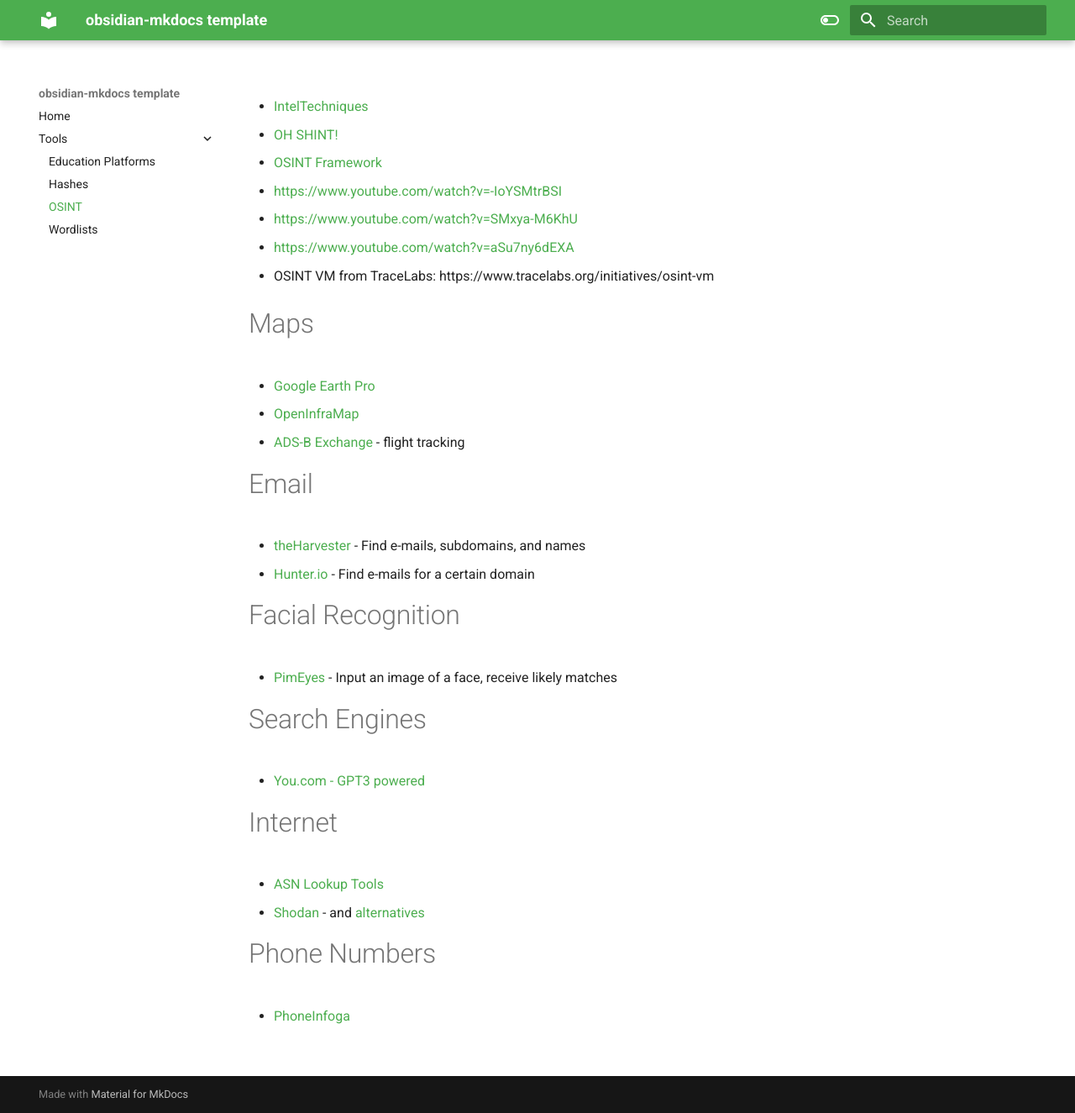
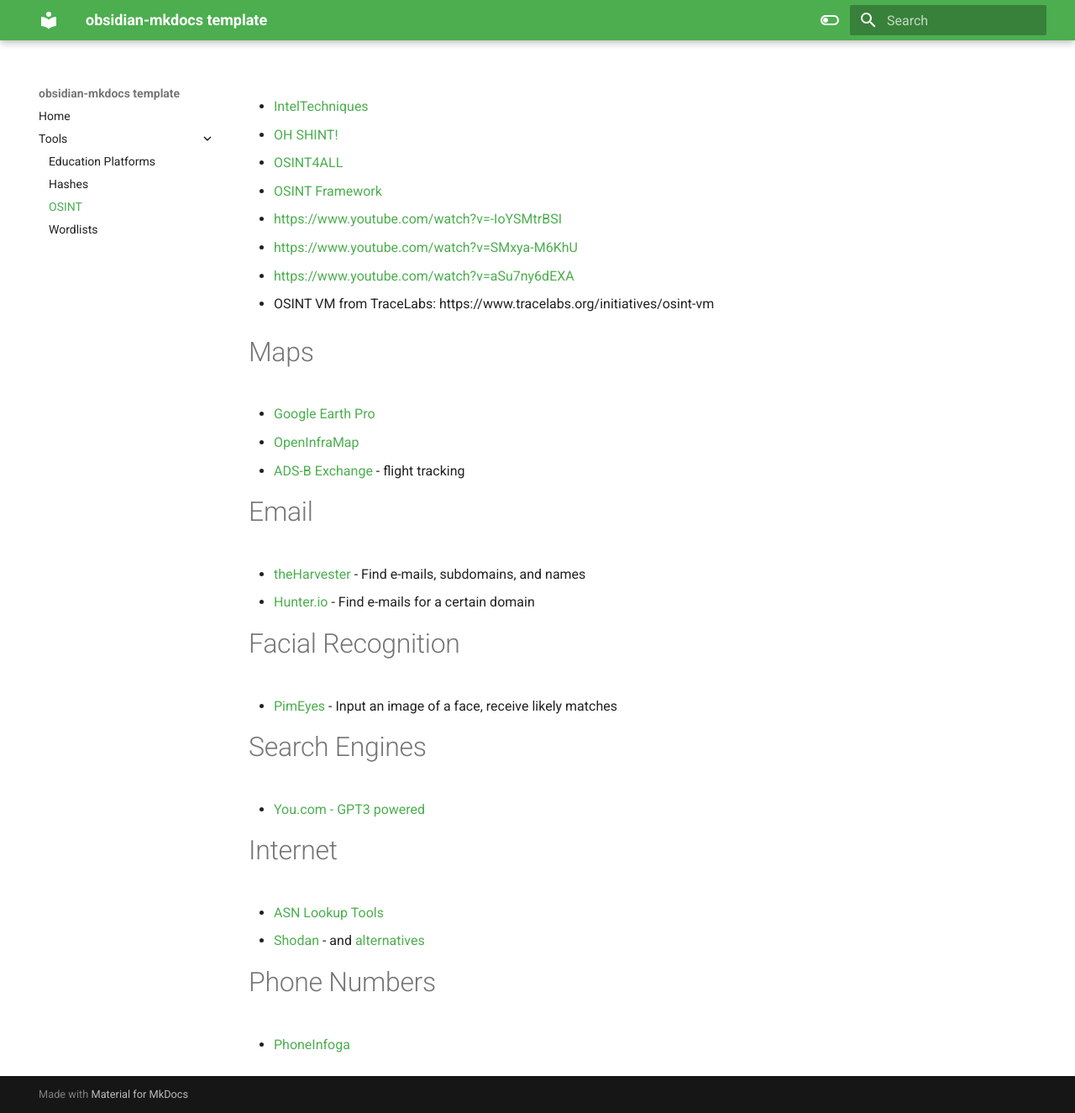
Before and after one commit to hcnolan/tset, an MkDocs documentation site: the page built from docs/Tools/OSINT.md, in a window 1280 px wide and 1325 px high. Shown: the whole window at 84% size. Built offline with MkDocs 1.6.1 and Material for MkDocs 9.7.7, drawn with Linux system fonts in a browser that asks for light colours.

Commit message:
Update OSINT.md

```diff
--- a/docs/Tools/OSINT.md
+++ b/docs/Tools/OSINT.md
@@ -1,5 +1,6 @@
 -   [IntelTechniques](https://inteltechniques.com/tools/)
 -   [OH SHINT!](https://ohshint.gitbook.io/oh-shint-its-a-blog/)
+-   [OSINT4ALL](https://start.me/p/L1rEYQ/osint4all)
 -   [OSINT Framework](https://osintframework.com/)
 -   [https://www.youtube.com/watch?v=-IoYSMtrBSI](https://www.youtube.com/watch?v=-IoYSMtrBSI)
 -   [https://www.youtube.com/watch?v=SMxya-M6KhU](https://www.youtube.com/watch?v=SMxya-M6KhU)
```
